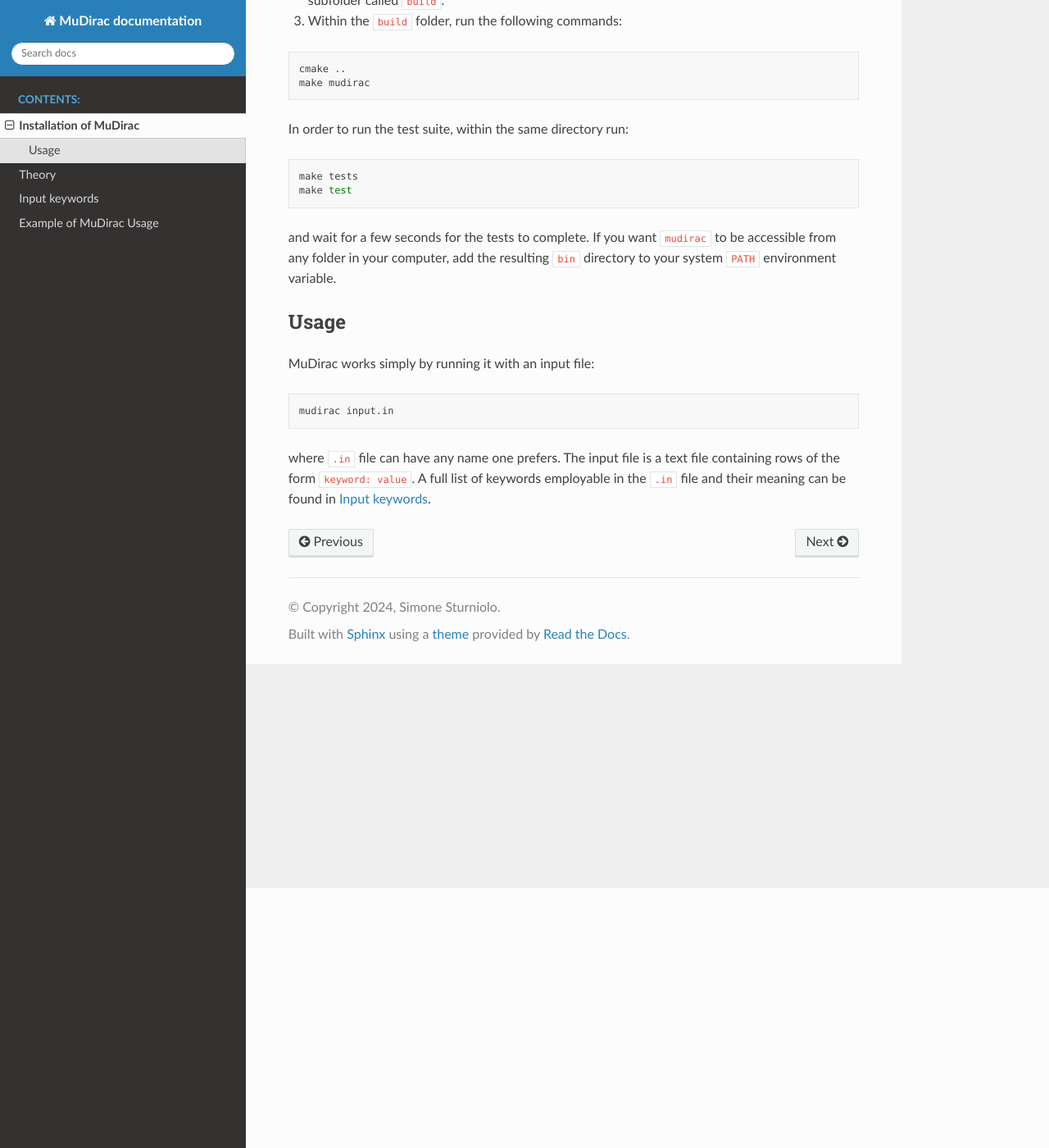
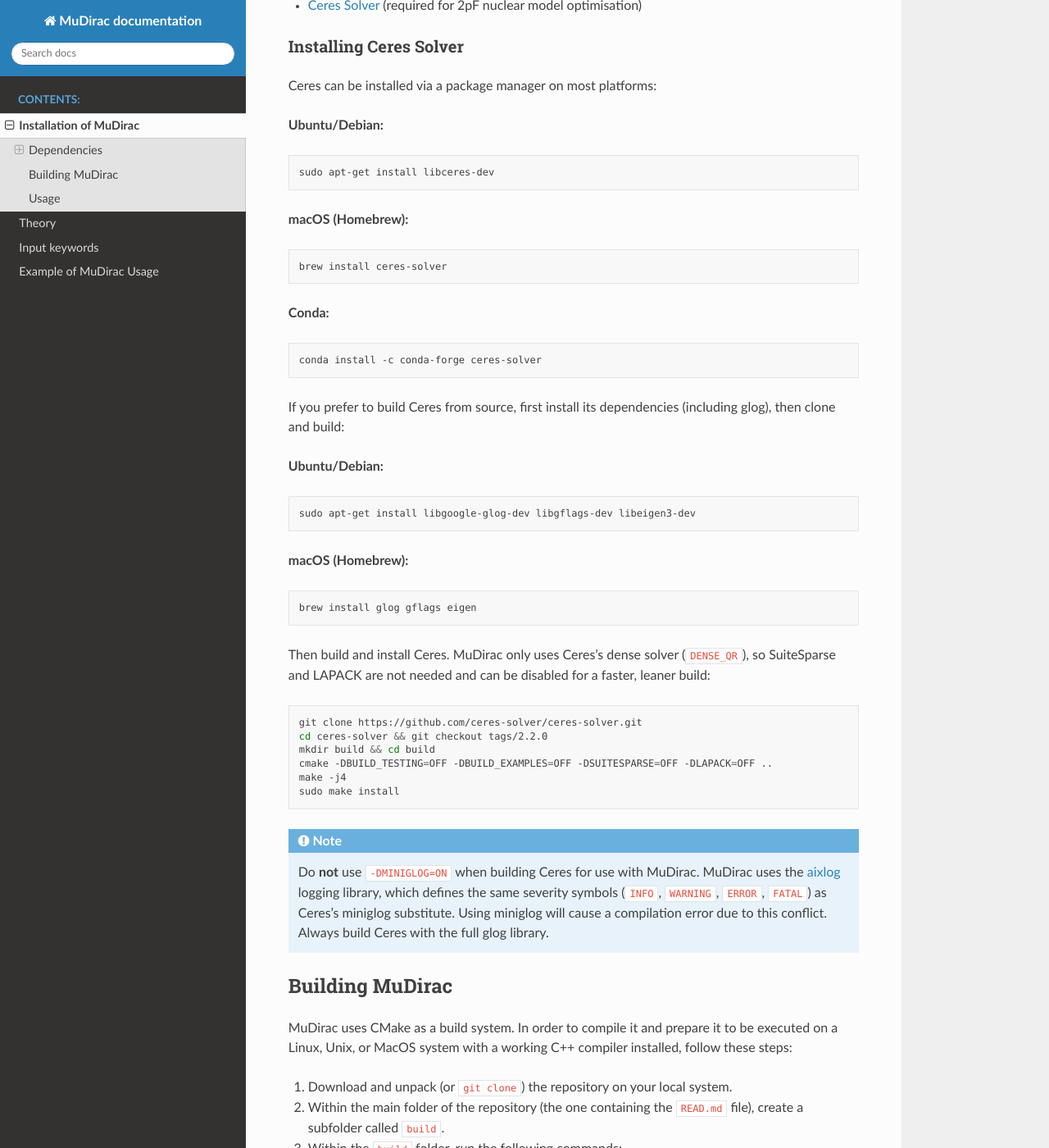
Before and after one commit to muon-spectroscopy-computational-project/mudirac, a Sphinx documentation site: the page built from docs/source/installation.rst, in a window 1280 px wide and 1400 px high, scrolled down 317 px. Shown: the whole window at 82% size. Built offline with Sphinx 7.4.7 and the Read the Docs theme 3.1.0, drawn with Linux system fonts in a browser that asks for light colours; some of the changed text lies outside the part shown.

Commit message:
Update installtion instruciton by including ceres dependency

```diff
--- a/docs/source/installation.rst
+++ b/docs/source/installation.rst
@@ -1,6 +1,71 @@
 Installation of MuDirac
 ========================
-MuDirac uses CMake as a build system, and requires a C++ compiler. In order to compile it and prepare it to be executed on a Linux, Unix, or MacOS system with a working C++ compiler installed, follow these steps:
+
+Dependencies
+-------------
+
+MuDirac requires:
+
+* A C++ compiler
+* CMake 3.25 or later
+* `Ceres Solver <http://ceres-solver.org/>`_ (required for 2pF nuclear model optimisation)
+
+Installing Ceres Solver
+~~~~~~~~~~~~~~~~~~~~~~~~
+
+Ceres can be installed via a package manager on most platforms:
+
+**Ubuntu/Debian:**
+
+.. code-block:: bash
+
+   sudo apt-get install libceres-dev
+
+**macOS (Homebrew):**
+
+.. code-block:: bash
+
+   brew install ceres-solver
+
+**Conda:**
+
+.. code-block:: bash
+
+   conda install -c conda-forge ceres-solver
+
+If you prefer to build Ceres from source, first install its dependencies (including glog), then clone and build:
+
+**Ubuntu/Debian:**
+
+.. code-block:: bash
+
+   sudo apt-get install libgoogle-glog-dev libgflags-dev libeigen3-dev
+
+**macOS (Homebrew):**
+
+.. code-block:: bash
+
+   brew install glog gflags eigen
+
+Then build and install Ceres. MuDirac only uses Ceres's dense solver (``DENSE_QR``), so SuiteSparse and LAPACK are not needed and can be disabled for a faster, leaner build:
+
+.. code-block:: bash
+
+   git clone https://github.com/ceres-solver/ceres-solver.git
+   cd ceres-solver && git checkout tags/2.2.0
+   mkdir build && cd build
+   cmake -DBUILD_TESTING=OFF -DBUILD_EXAMPLES=OFF -DSUITESPARSE=OFF -DLAPACK=OFF ..
+   make -j4
+   sudo make install
+
+.. note::
+
+   Do **not** use :literal:`-DMINIGLOG=ON` when building Ceres for use with MuDirac. MuDirac uses the `aixlog <https://github.com/badaix/aixlog>`_ logging library, which defines the same severity symbols (``INFO``, ``WARNING``, ``ERROR``, ``FATAL``) as Ceres's miniglog substitute. Using miniglog will cause a compilation error due to this conflict. Always build Ceres with the full glog library.
+
+Building MuDirac
+-----------------
+
+MuDirac uses CMake as a build system. In order to compile it and prepare it to be executed on a Linux, Unix, or MacOS system with a working C++ compiler installed, follow these steps:
 
 #. Download and unpack (or :literal:`git clone`) the repository on your local system.
 #. Within the main folder of the repository (the one containing the :literal:`READ.md` file), create a subfolder called :literal:`build`.
```
